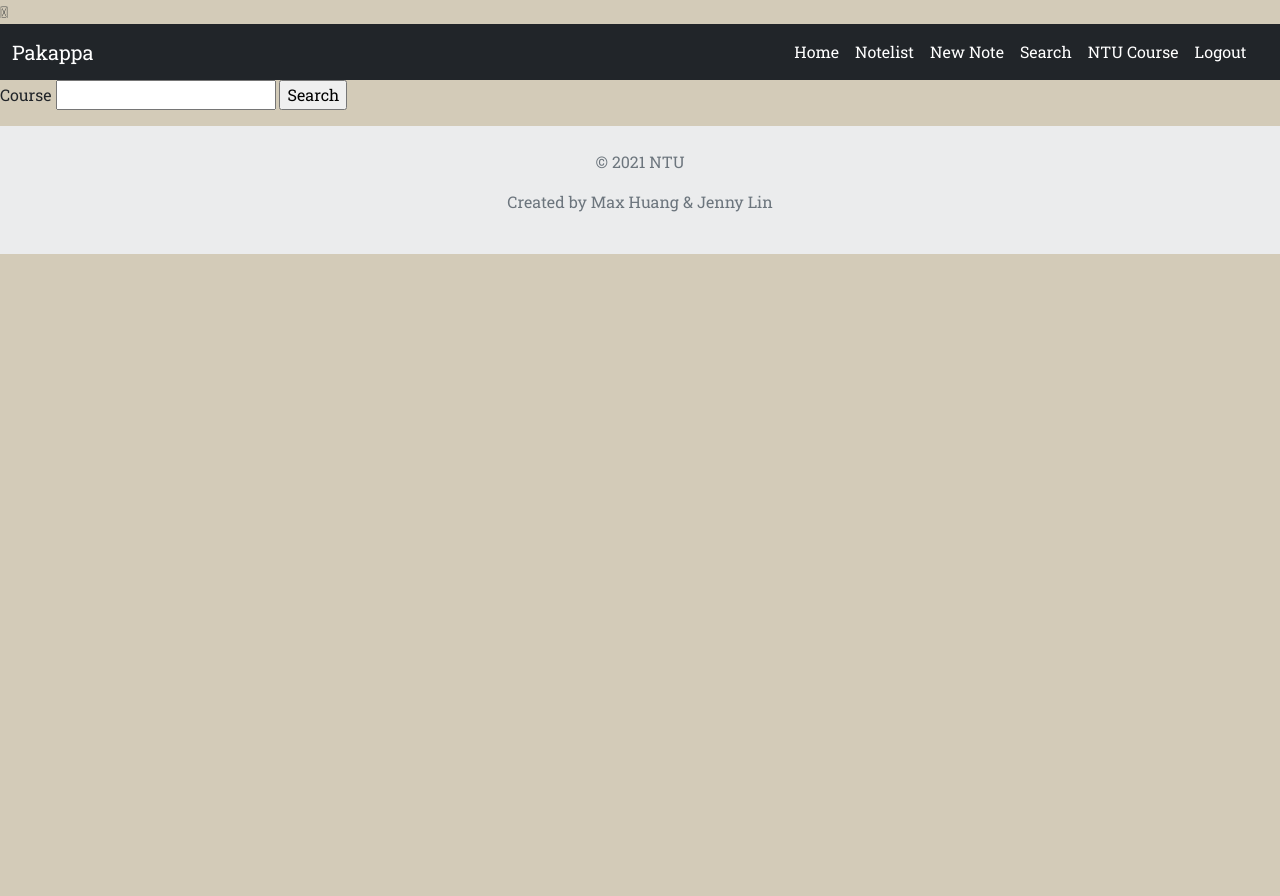
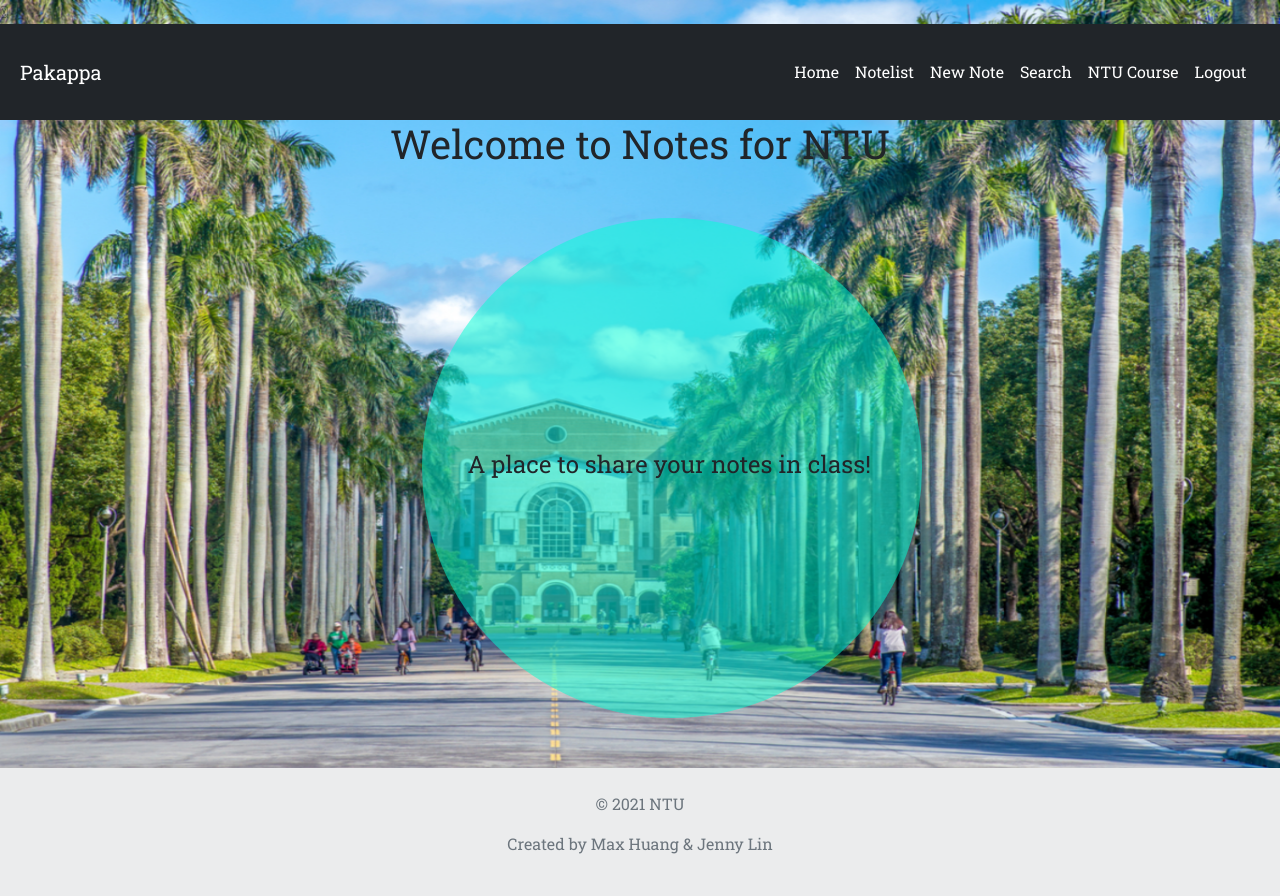
Before and after one commit to MAX0128/cs50Flask, a Flask app: page /search in a window 1280 px wide. Before the commit the page ends 254 px from the top, so only its background shows below. Run offline with Flask 2, Linux system fonts and the light colour scheme; a user stored in the database is signed in; some libraries are stand-ins or nearby versions.

Commit message:
5/29 update

```diff
--- a/css/template.css
+++ b/css/template.css
@@ -12,10 +12,23 @@ body{
     font-family: Roboto Slab;
 }
 
+nav{
+    padding: auto;
+    margin: 0px;
+}
+
+.container-fluid{
+    padding: 20px;
+}
 
 #navbarSupportedContent{
     position: absolute;
     right: 2%;
+}
+
+.footer{
+    padding:0%;
+    border-style: none;
 }
 
 /* create_fail*/
@@ -38,19 +69,60 @@ body{
     text-align: center;
 }
 
+.CreateForm{
+    text-align: center;
+}
+
+.FormContainer{
+    height: 70%;
+    width: 33%;
+    border-style: solid;
+    border-radius: 35px;
+    border-color: #f4f4f4;
+    margin-top: 50px;
+    margin-bottom: 50px;
+    margin-left: 33%;
+    padding-top: 10%;
+    border-width: 15px;
+    background-color: #c0cdc9;
+}
+
+.AccountInput{
+    text-align: center;
+}
+
+
 /*index*/
 
 .IndexPageTitle{
     text-align: center;
 }
 
+.BackgroundPics{
+    position: fixed;
+    top: 0;
+    left: 0;
+    bottom: 0;
+    right: 0;
+    z-index: -999;
+}
+
+.BackgroundPics img{
+    height: 100%;
+    width: 100%;
+}
+
 .IndexSubContainer{
-    background-color: #3fc88b;
-    width: 100px;
-    height: 100px;
+    background-color: hsla(170, 100%, 50%, 0.5);
+    width: 500px;
+    height: 500px;
+    position: relative;
     border-radius: 999em;
-    position: static;
-    display: center;
+    margin: 33%;
+    margin-top: 50px;
+    margin-bottom: 50px;
+    display: flex;
+    align-items: center;
 }
 
 .IndexHeadLine{
@@ -59,9 +131,24 @@ body{
 
 .IndexSubLine{
     text-align: center;
+    margin-left: 9%;
 }
 
 /*Login 做出在正中間方匡 登入頁面也是*/
+
+.LoginContainer{
+    height: 70%;
+    width: 33%;
+    border-style: solid;
+    border-radius: 35px;
+    border-color: #f4f4f4;
+    margin-top: 50px;
+    margin-bottom: 50px;
+    margin-left: 33%;
+    padding-top: 5%;
+    border-width: 15px;
+    background-color: #c0cdc9;
+}
 
 .LoginPageTitle{
     text-align: center;
--- a/templates/index.html
+++ b/templates/index.html
@@ -6,9 +6,14 @@
 
 {% block main %}
 <div class = "IndexContainer">
+    <div class = "BackgroundPics">
+      <img src="../image/IndexPics.jpeg" alt="">
+    </div>
     <h1 class = "IndexHeadLine">Welcome to Notes for NTU</h1>
     <div class = "IndexSubContainer">
         <h4 class = "IndexSubLine">A place to share your notes in class!</h4>
     </div>
 </div>
+
+
 {% endblock %}
--- a/templates/login.html
+++ b/templates/login.html
@@ -6,13 +6,14 @@
 {% endblock %}
 
 {% block main %}
+<div class="LoginContainer">
     <div>
       <h4 class = "LoginPageGreeting">New Here?</h4>
       <div class = "BorderFunctionContainer">
           <a class = "RegisterLink" href='/register'>Register with your NTU mail!</a>
       </div>
   </div>
-<form action='/login' method="POST">
+  <form action='/login' method="POST" class="LoginFormContainer">
       {{ form.hidden_tag() }}
       <p>
           {{form.userlog.label}}
@@ -28,4 +29,5 @@
           {{form.submitlog()}}
       </p>
   </form>
+  </div>
 {% endblock %}
--- a/templates/note.html
+++ b/templates/note.html
@@ -5,6 +5,8 @@ Note of {{user.name}}
 {% endblock %}
 
 {% block main %}
-<h3>{{text.title}}</h3>
-<p>{{text.notes}}</p>
+<div class="NoteContainer">
+    <h3>{{text.title}}</h3>
+    <p id = "TextNote">{{text.notes}}</p>
+</div>
 {% endblock %}
--- a/templates/register.html
+++ b/templates/register.html
@@ -6,7 +6,8 @@ Register
 
 {% block main %}
 
-<form method="POST">
+<div class="RegisterContainer">
+    <form method="POST" class="RegisterForm">
       {{ form.hidden_tag() }}
       <p>
           {{form.user.label}}
@@ -26,4 +27,5 @@ Register
 
       </p>
     </form>
+  </div>
 {% endblock %}
--- a/templates/search.html
+++ b/templates/search.html
@@ -5,7 +5,8 @@ Search for notes!
 {% endblock %}
 
 {% block main %}
-<form method="POST">
+<div class="SearchContainer">
+    <form method="POST" class="SearchTable">
       {{ formCourse.hidden_tag() }}
       <p>
           {{formCourse.course.label}}
@@ -16,8 +17,8 @@ Search for notes!
   </form>
 
   {% if note_course %}
-<form action='/search'>
-    <table>
+  <form action='/search' class="SearchResult">
+      <table class="SearchResultTable">
           <thead>
               <tr>
                   <th>Course</th>
@@ -40,6 +41,7 @@ Search for notes!
           </tbody>
       </table>
   </form>
+</div>
 {% endif %}
 
 {% endblock %}
--- a/templates/template.html
+++ b/templates/template.html
@@ -85,10 +85,18 @@
 
     </div>
 
-    <main>
-        {% block main %}{% endblock %}
-    </main>
-    <footer>
+    <!--更動-->
+    <div class = "IndexContainer">
+      <div class = "BackgroundPics">
+        <img src="../image/IndexPics.jpeg" alt="">
+      </div>
+      <h1 class = "IndexHeadLine">Welcome to Notes for NTU</h1>
+      <div class = "IndexSubContainer">
+          <h4 class = "IndexSubLine">A place to share your notes in class!</h4>
+      </div>
+  </div>
+    <!--更動end-->
+    <footer class="footer">
 
         <!-- Footer -->
         <footer class="text-center text-lg-start bg-light text-muted">
```
Also changed, not shown: other parts of css/template.css (+156 -2 lines), templates/create.html (+6 -2 lines), templates/create_fail.html (+5 -2 lines), templates/user.html (+13 -8 lines), image/IndexPics.jpeg (added), image/WarningSign.jpeg (added), 2 other files. Lines whose indentation alone changed are shown as unchanged.
